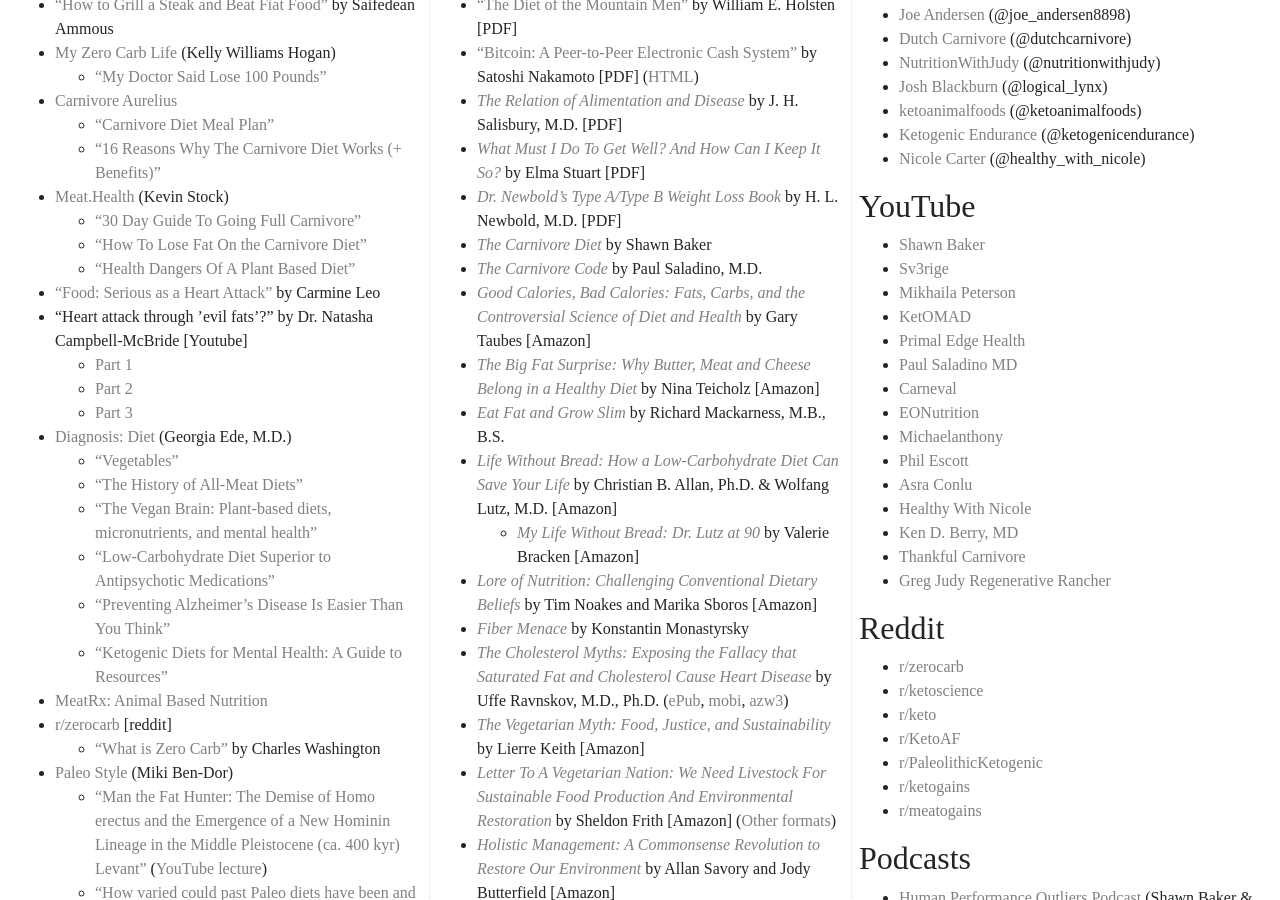
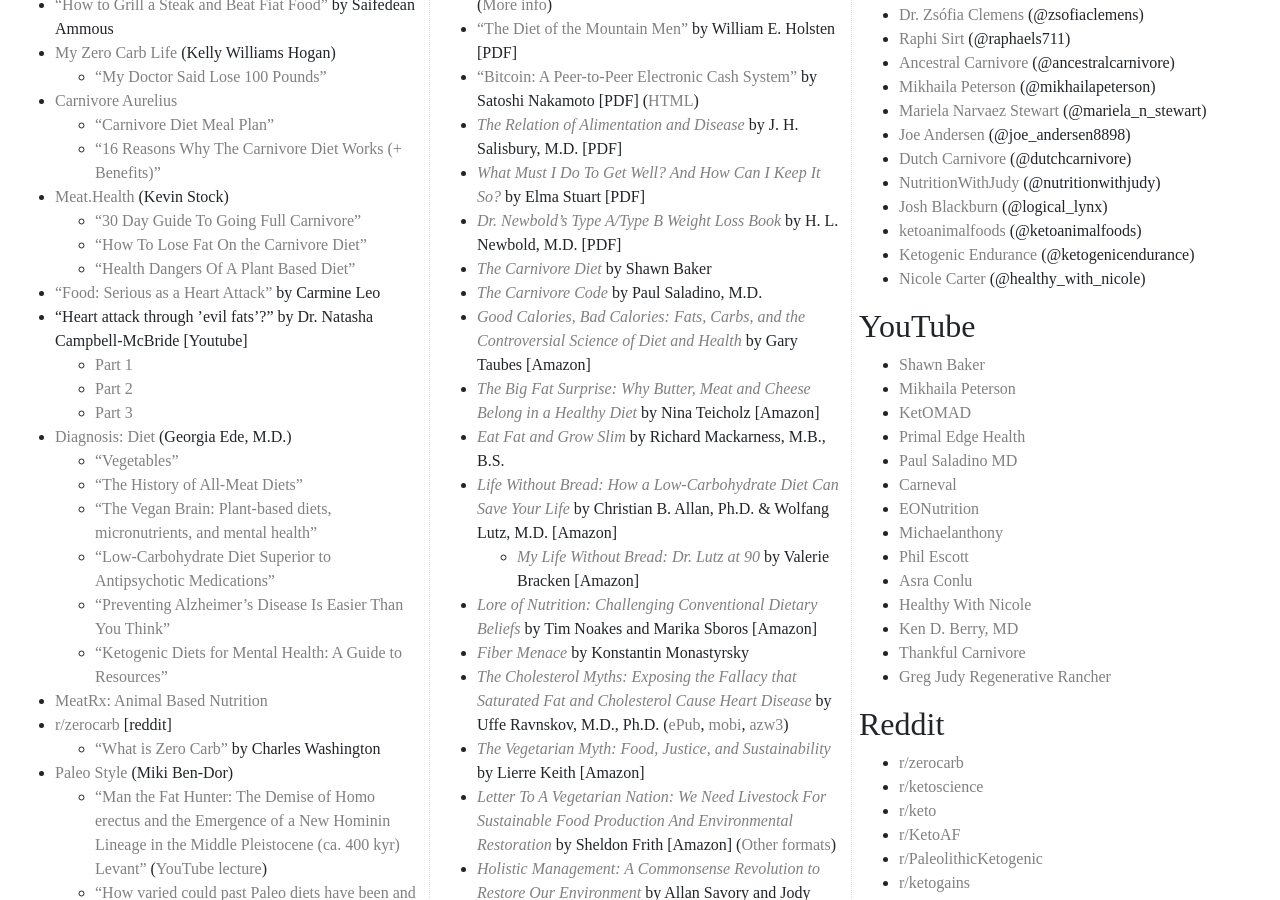
Before and after one commit to bitstein/justmeat.co, a Jekyll site: the page built from index.md, in a window 1280 px wide and 900 px high, scrolled down 1575 px. Built offline with Jekyll 4.4.1, drawn with Linux system fonts in a browser that asks for light colours; nearby versions of some CDN libraries; some web fonts are replaced.

Commit message:
Update index

```diff
--- a/index.md
+++ b/index.md
@@ -203,7 +203,6 @@
 ## YouTube
 
 * [Shawn Baker](https://www.youtube.com/channel/UC5apkKkeZQXRSDbqSalG8CQ)
-* [Sv3rige](https://www.youtube.com/user/sv3rige/)
 * [Mikhaila Peterson](https://www.youtube.com/user/mikhailapeterson1)
 * [KetOMAD](https://www.youtube.com/channel/UCR3lAJ0iHpW5FopzckSJRfQ)
 * [Primal Edge Health](https://www.youtube.com/user/PrimalEdgeHealth)
```
